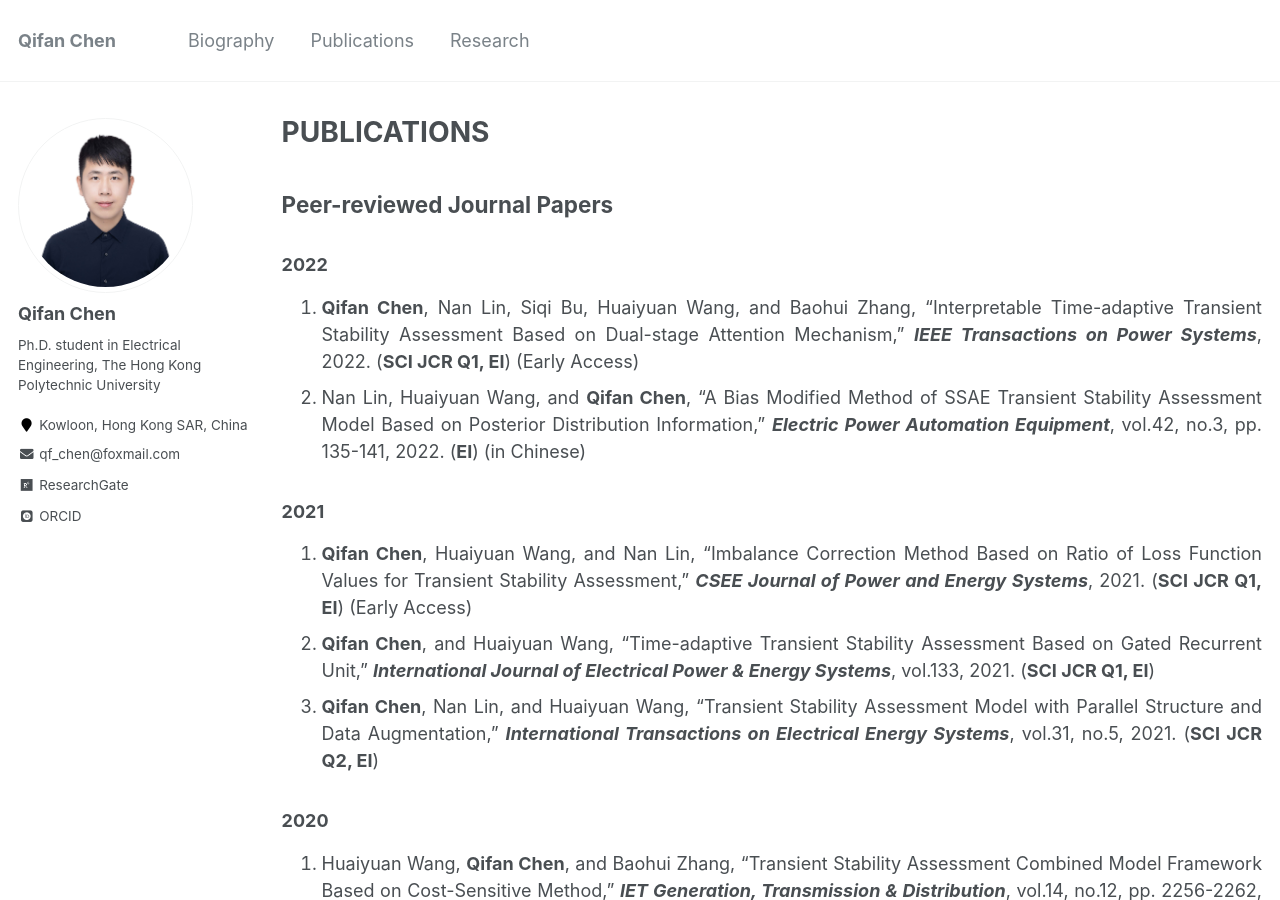
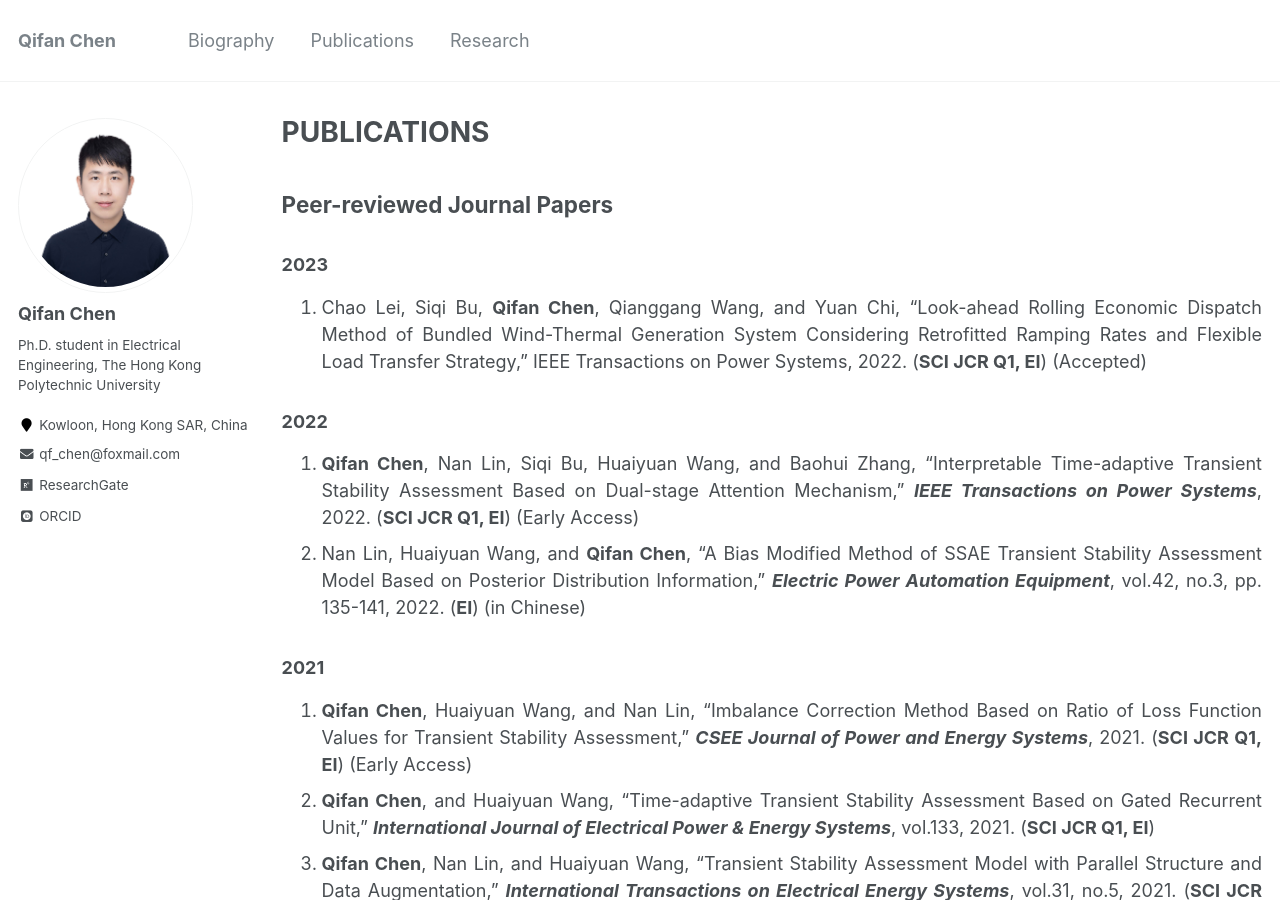
Before and after one commit to ChQf/ChQf.github.io, a Jekyll site: the page built from _pages/publications.md, in a window 1280 px wide and 900 px high. Built offline with Jekyll 4.4.1, drawn with Linux system fonts in a browser that asks for light colours; some web fonts are replaced.

Commit message:
update202301

```diff
--- a/_pages/publications.md
+++ b/_pages/publications.md
@@ -6,6 +6,10 @@ author_profile: true
 ---
 
 ## Peer-reviewed Journal Papers
+
+### 2023
+1. Chao Lei, Siqi Bu, **Qifan Chen**, Qianggang Wang, and Yuan Chi, “Look-ahead Rolling Economic Dispatch Method of Bundled Wind-Thermal Generation System Considering Retrofitted Ramping Rates and Flexible Load Transfer Strategy,” IEEE Transactions on Power Systems, 2022. (**SCI JCR Q1, EI**) (Accepted)<br>
+{: .text-justify}
 
 ### 2022
 1. **Qifan Chen**, Nan Lin, Siqi Bu, Huaiyuan Wang, and Baohui Zhang, "Interpretable Time-adaptive Transient Stability Assessment Based on Dual-stage Attention Mechanism," ***IEEE Transactions on Power Systems***, 2022. (**SCI JCR Q1, EI**) (Early Access)<br>
```
Also changed, not shown: _pages/about.md (+1 -1 lines).
